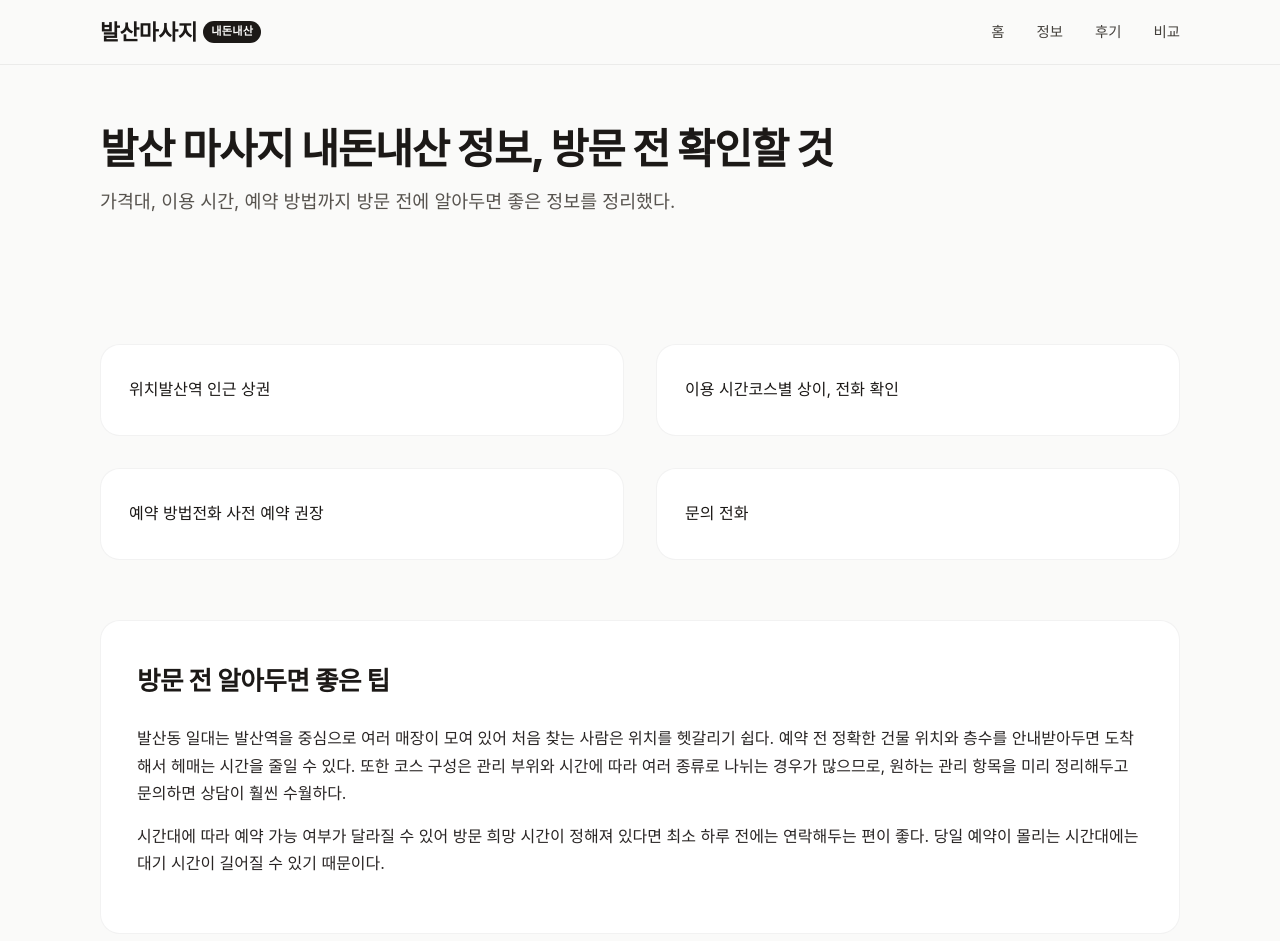
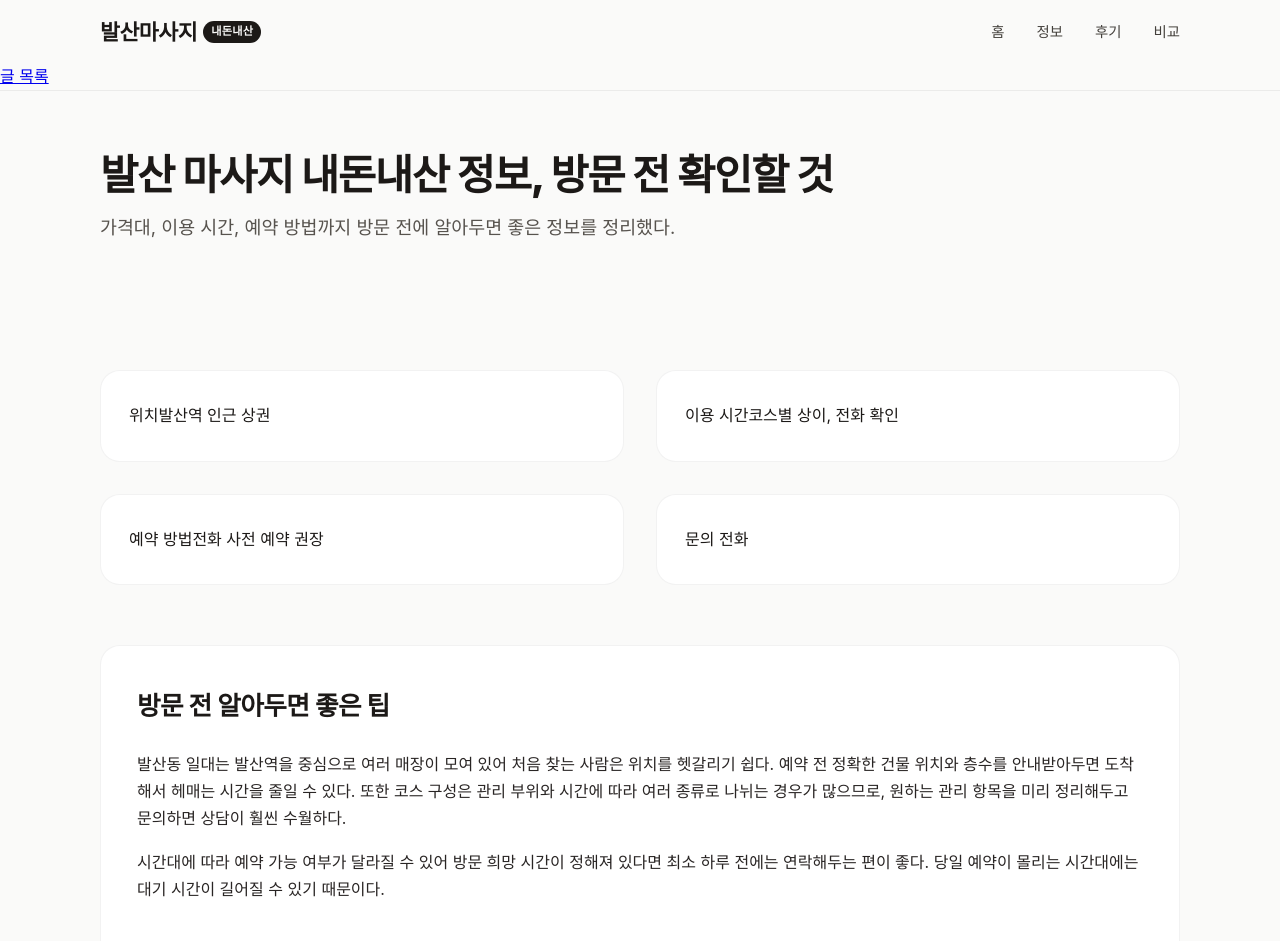
Before and after one commit to cosmos0111-cmyk/bp-t3b08-bs-massage-real, a plain HTML site: page about.html in a window 1280 px wide. Shown: the top 941 px of the page. Drawn offline with Linux system fonts and the light colour scheme.

Commit message:
deploy: garbage-free snapshot 2026-08-16T11:50:03.407Z

```diff
--- a/about.html
+++ b/about.html
@@ -383,7 +383,7 @@
 
  </ul>
  </div>
-</header>
+<nav><a href="posts.html">글 목록</a></nav></header>
 
 <main><div class="container"><div class="page-info"><h1>발산 마사지 내돈내산 정보, 방문 전 확인할 것</h1><p class="subhead">가격대, 이용 시간, 예약 방법까지 방문 전에 알아두면 좋은 정보를 정리했다.</p></div><div class="info-grid"><div class="info-card"><span class="label">위치</span><span class="value">발산역 인근 상권</span></div><div class="info-card"><span class="label">이용 시간</span><span class="value">코스별 상이, 전화 확인</span></div><div class="info-card"><span class="label">예약 방법</span><span class="value">전화 사전 예약 권장</span></div><div class="info-card"><span class="label">문의 전화</span></div></div><div class="tip-section"><h2>방문 전 알아두면 좋은 팁</h2><p>발산동 일대는 발산역을 중심으로 여러 매장이 모여 있어 처음 찾는 사람은 위치를 헷갈리기 쉽다. 예약 전 정확한 건물 위치와 층수를 안내받아두면 도착해서 헤매는 시간을 줄일 수 있다. 또한 코스 구성은 관리 부위와 시간에 따라 여러 종류로 나뉘는 경우가 많으므로, 원하는 관리 항목을 미리 정리해두고 문의하면 상담이 훨씬 수월하다.</p><p>시간대에 따라 예약 가능 여부가 달라질 수 있어 방문 희망 시간이 정해져 있다면 최소 하루 전에는 연락해두는 편이 좋다. 당일 예약이 몰리는 시간대에는 대기 시간이 길어질 수 있기 때문이다.</p></div><div class="faq-block"><h2>자주 묻는 질문</h2><div class="faq-item"><h3>Q. 가격은 어떻게 확인하나요?</h3><p>A. 코스 구성과 관리 시간에 따라 금액이 달라진다. 정확한 가격은 매장에 전화로 문의해 확인하는 것이 가장 정확하다.</p></div><div class="faq-item"><h3>Q. 예약 없이 방문해도 되나요?</h3><p>A. 당일 방문도 가능한 경우가 있지만, 시간대에 따라 대기가 발생할 수 있다. 원하는 시간에 확실히 이용하려면 사전 예약을 권장한다.</p></div><div class="faq-item"><h3>Q. 몇 시까지 운영하나요?</h3><p>A. 운영 시간은 매장 사정에 따라 달라질 수 있으므로 방문 전 전화로 확인하는 것이 정확하다.</p></div><div class="faq-item"><h3>Q. 주차는 가능한가요?</h3><p>A. 건물별로 주차 가능 여부와 방식이 다르므로, 자차로 이동할 경우 예약 시 함께 문의해두면 편리하다.</p></div></div></div></main>
 
```
Also changed, not shown: blog.html (+1 -1 lines), index.html (+1 -1 lines).
